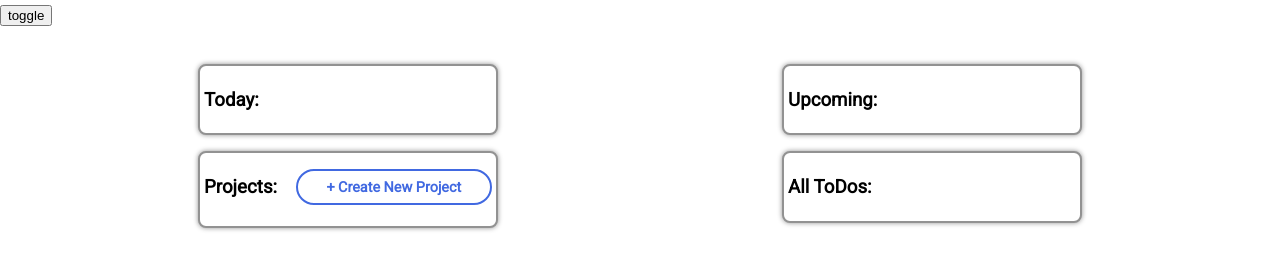
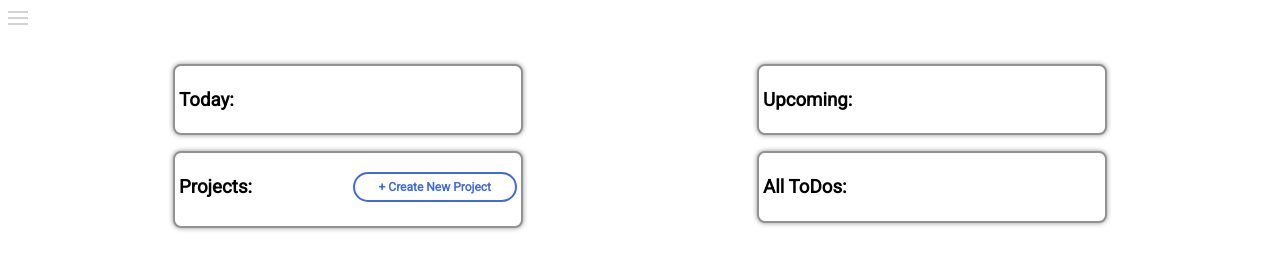
Before and after one commit to BrandonC123/todo-list, a website: page dist/index.html in a window 1280 px wide. Drawn offline with Linux system fonts and the light colour scheme.

Commit message:
Updated forms for creating/updating for small screens.

```diff
--- a/dist/index.html
+++ b/dist/index.html
@@ -32,7 +32,9 @@
                     </ul>
                 </div>
             </div>
-            <button class="side-toggle" aria-label="open navigation">toggle</button>
+            <button class="side-toggle" aria-label="open navigation">
+                <img src="../img/menu-icon.svg" alt="" />
+            </button>
             <div class="popup hide">
                 <div class="popup-container">
                     <div class="popup-header">
--- a/dist/style.css
+++ b/dist/style.css
@@ -5,6 +5,10 @@ body {
     margin: 0;
     padding: 0;
     font-family: "Roboto", sans-serif;
+}
+
+img {
+    max-width: 100%;
 }
 
 input,
@@ -74,6 +78,9 @@ tr:nth-child(even) {
 .side-toggle {
     position: fixed;
     top: 5px;
+    background: none;
+    border: none;
+    left: 0;
 }
 
 .sidebar {
@@ -85,6 +92,7 @@ tr:nth-child(even) {
     padding: 1em;
     background-color: black;
     color: white;
+    box-shadow: 2px 2px 6px black;
 }
 
 .sidebar-content-container {
@@ -140,7 +148,6 @@ tr:nth-child(even) {
 .popup-container {
     width: 90%;
     height: 50%;
-    /* margin: 0 auto; */
 }
 
 .popup-header {
@@ -171,18 +178,12 @@ tr:nth-child(even) {
     height: 100%;
 }
 
-.todo-divider {
-    display: flex;
-    justify-content: space-between;
-    align-items: center;
-    margin-bottom: 5px;
-}
-
 .description,
 .project-description {
     justify-self: flex-start;
     height: 60%;
     border: 1px solid rgb(233, 233, 233);
+    margin: 5px 0;
 }
 
 .card {
@@ -209,6 +210,13 @@ tr:nth-child(even) {
     border: 1px solid rgb(146, 146, 146);
     border-radius: 0.5em;
     padding: 0.2em;
+}
+
+.todo-divider {
+    display: flex;
+    flex-direction: column;
+    align-items: flex-start;
+    gap: 5px;
 }
 
 .project-row {
@@ -239,7 +247,7 @@ tr:nth-child(even) {
 
 .action-btn,
 .secondary-btn {
-    font-size: 0.9rem;
+    font-size: 0.75rem;
     text-decoration: none;
     font-weight: bold;
     padding: 0.5em 2em;
@@ -331,11 +339,15 @@ tr:nth-child(even) {
     .sidebar-content-container {
         display: block;
     }
+    .card {
+        min-width: 350px;
+    }
     .todo {
         display: flex;
         justify-content: space-between;
+        align-items: center;
+        flex-direction: row;
         gap: 5px;
-        align-items: center;
         margin-bottom: 8px;
         max-width: 700px;
         background-color: white;
@@ -343,4 +355,11 @@ tr:nth-child(even) {
         border-radius: 0.5em;
         padding: 0.2em;
     }
+    .todo-divider {
+        display: flex;
+        flex-direction: row;
+        justify-content: space-between;
+        align-items: center;
+        margin-bottom: 5px;
+    }
 }
```
